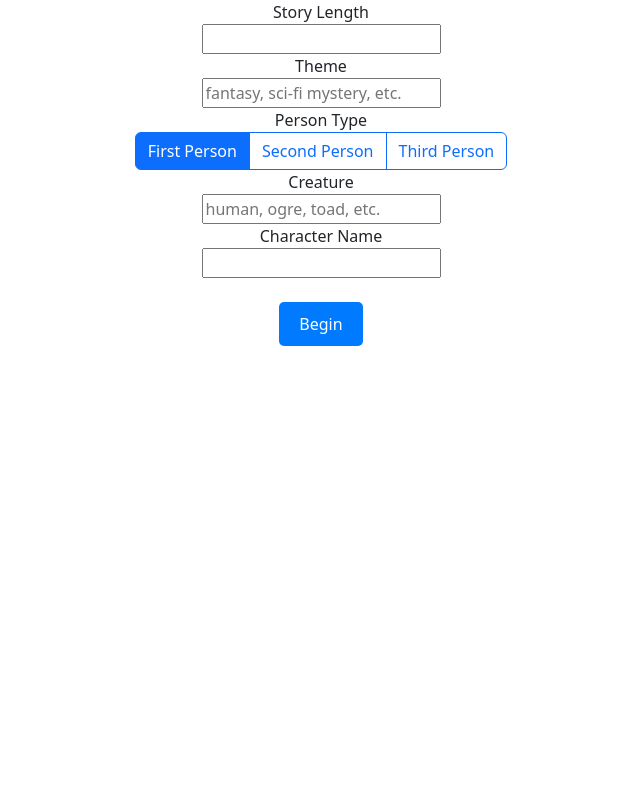
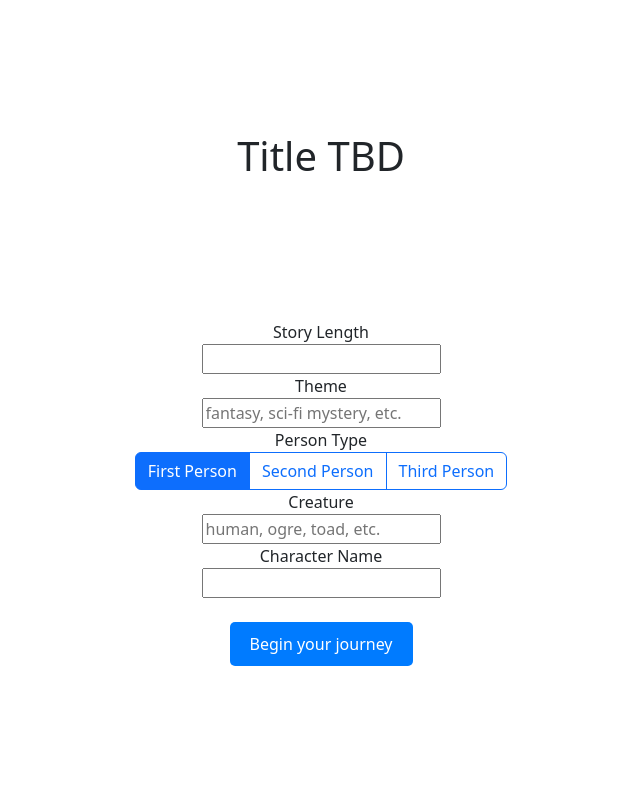
Before and after one commit to meetkpatel20/AI_Cap, a Flask app: page / in a window 1280 px wide. Shown: the whole page, without its empty margins (319-959 px from the left). Run offline with Flask 3, Linux system fonts and the light colour scheme.

Commit message:
Start and end page work

```diff
--- a/app/static/styles/start.css
+++ b/app/static/styles/start.css
@@ -49,3 +49,14 @@ h1 {
 form {
     text-align: center;
 }
+
+div.top {
+    display: flex;
+    justify-content: center;
+    align-items: center;
+    height: 40vh;
+}
+
+div.bottom {
+    height: 60vh;
+}
--- a/app/templates/game.html
+++ b/app/templates/game.html
@@ -7,7 +7,7 @@
         <title>AI GAME</title>
         <link href="{{ url_for('static', filename='styles/game.css') }}" rel="stylesheet" />
 
-        <!-- Testiong bootstrap code from CS 120-->
+        <!-- Testing bootstrap code from CS 120-->
         <!-- Bootstrap CDN Code: (I removed the integrity/anonymous attriutes)-->
         <link
           href="https://cdn.jsdelivr.net/npm/bootstrap@5.3.3/dist/css/bootstrap.min.css"
--- a/app/templates/start.html
+++ b/app/templates/start.html
@@ -22,6 +22,11 @@
 </head>
 
 <body>
+    <div class="top">
+        <h1>Title TBD</h1>
+        <!-- Professor Porter suggestions: "GPT Your Own Adventure", "Chat Your Own Adventure" -->
+    </div>
+    <div class="bottom">
         <form action="/begin" method="get">
             <div>
                 <label for="story-length">Story Length</label>
@@ -59,9 +64,10 @@
                 <input type="name" name="name" value="">
             </div>
             <br>
-        <button type="submit" class="begin-btn" onclick="loadingNotifier()">Begin</button>
+            <button type="submit" class="begin-btn" onclick="loadingNotifier()">Begin your journey</button>
         </form>
         <p id="loading" class="loading"></p>
+    </div>
     <script src="/static/js/start.js"></script>
 </body>
 
```
Also changed, not shown: app/static/styles/game.css (+14 -0 lines), app/templates/begin.html (+5 -3 lines), app/templates/end.html (+14 -1 lines). Lines whose indentation alone changed are shown as unchanged.
